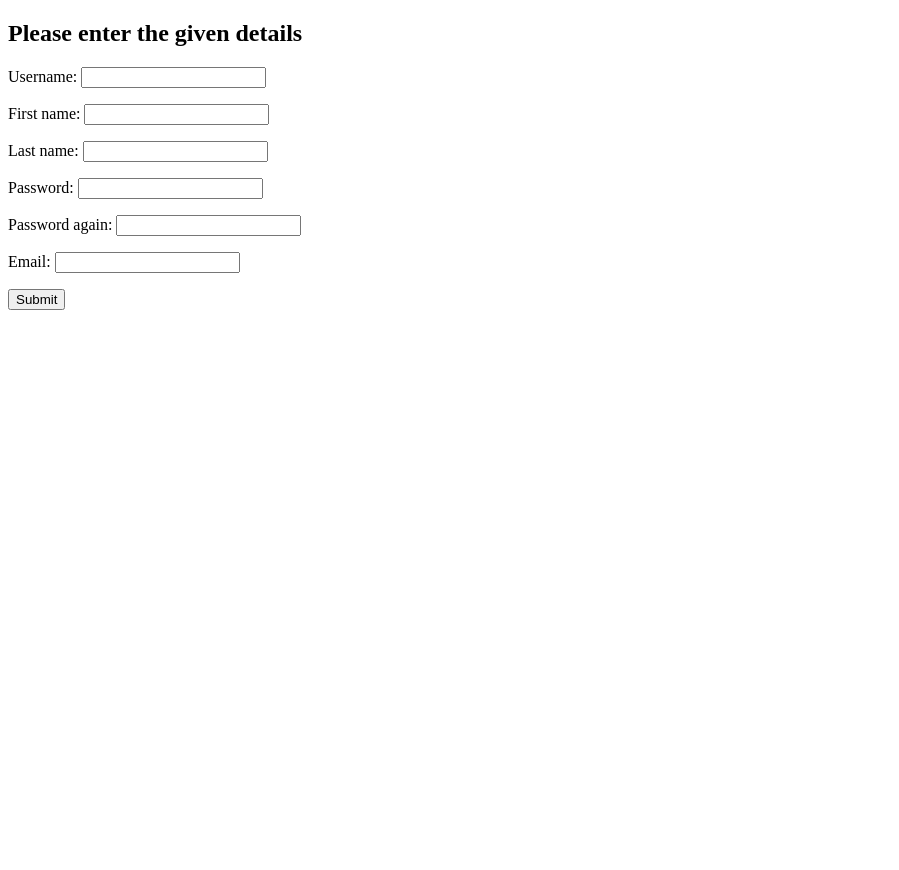
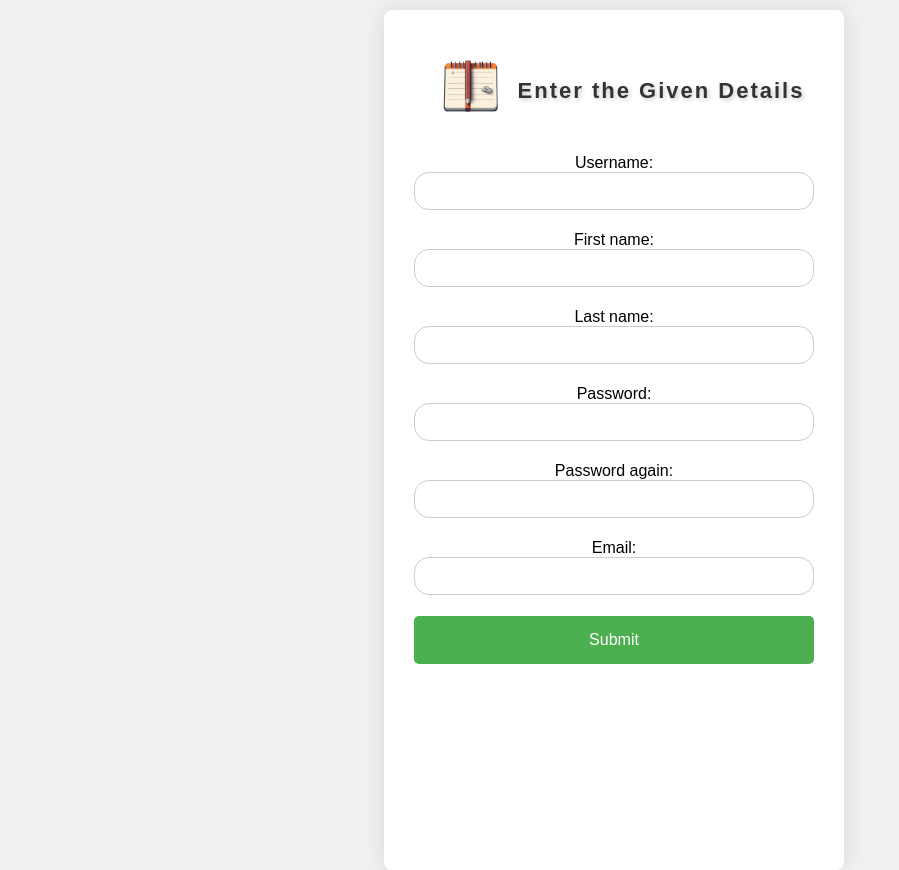
Before and after one commit to saqlain0035/Jot-It-Down, a PHP site: page /newUser.php in a window 1280 px wide. Shown: the whole page, without its empty margins (0-899 px from the left). Before the commit the page ends 310 px from the top, so only its background shows below. Run offline with PHP 8.4, Linux system fonts and the light colour scheme.

```diff
--- a/login.php
+++ b/index.php
@@ -18,13 +18,13 @@ if(isset($_POST['un']) && isset($_POST['ps'])){
             else{
                 $_SESSION['error']="Wrong Password...";
                 $_SESSION['unfield']=$_POST['un'];
-                header('Location: login.php');
+                header('Location: index.php');
                 return;
             }
         }
     }
     $_SESSION['error']="Wrong Username...";
-    header('Location: login.php');
+    header('Location: index.php');
     return;
 }
 ?>
--- a/logout.php
+++ b/logout.php
@@ -2,6 +2,6 @@
 session_start();
 unset($_SESSION['username']);
 $_SESSION['success']="Logged out sucessfully...";
-header('Location: login.php');
+header('Location: index.php');
 return;
 ?>
--- a/newUser.php
+++ b/newUser.php
@@ -23,9 +23,96 @@ if(isset($_POST['un']) && isset($_POST['fn']) && isset($_POST['ps1']) && isset($
     <meta charset="UTF-8">
     <meta name="viewport" content="width=device-width, initial-scale=1.0">
     <title>New User</title>
+    <style>
+        body {
+            font-family: Arial, sans-serif;
+            background-color: #f0f0f0;
+            margin-top: 10px;
+            padding: 0;
+            margin-left: 30%;
+            justify-content: center;
+            align-items: center;
+            height: 100vh;
+        }
+
+        .container {
+            background-color: #fff;
+            border-radius: 8px;
+            box-shadow: 0 0 20px rgba(0, 0, 0, 0.1);
+            padding: 30px;
+            max-width: 400px;
+            width: 90%;
+            text-align: center;
+            height: 100vh;
+            margin-top: 10px;
+        }
+
+        h2 {
+            color: #333;
+            font-size: 20px;
+            margin-bottom: 10px;
+        }
+
+        input[type="text"],
+        input[type="password"],
+        input[type="email"] {
+            width: 100%;
+            padding: 10px;
+            border-radius: 15px;
+            border: 1px solid #ccc;
+            font-size: 14px;
+            font-family: 'Times New Roman', Times, serif;
+            margin-bottom: 5px;
+            box-sizing: border-box;
+        }
+
+        input[type="submit"] {
+            background-color: #4caf50;
+            color: #fff;
+            border: none;
+            padding: 15px;
+            border-radius: 5px;
+            cursor: pointer;
+            font-size: 16px;
+            width: 100%;
+            transition: background-color 0.3s ease;
+        }
+
+        input[type="submit"]:hover {
+            background-color: #45a049;
+        }
+
+        .error-message {
+            color: red;
+            margin-top: 10px;
+            text-align: left;
+        }
+        .login-header {
+    text-align: center;
+    margin-bottom: 0;
+    display: inline-flex;
+}
+
+.login-header img {
+    width: 90px;
+    border-radius: 50%;
+    border: 2px solid #fff;
+}
+
+.login-header h2 {
+    margin-top: 10%;
+    font-size: 22px;
+    letter-spacing: 2px;
+    text-shadow: 2px 2px 4px rgba(0, 0, 0, 0.2);
+}
+    </style>
 </head>
 <body>
-    <h2>Please enter the given details</h2>
+    <div class="container">
+    <div class="login-header">
+            <img src="logo1-removebg-preview.png" alt="Logo" width="90px">
+            <h2>Enter the Given Details</h2>
+        </div>
     <?php
     if(isset($_SESSION['error'])){
         echo '<p style="color:red";>'.$_SESSION['error'].'</p>';
@@ -41,5 +128,6 @@ if(isset($_POST['un']) && isset($_POST['fn']) && isset($_POST['ps1']) && isset($
         <p>Email: <input type="email" name="em"></p>
         <p><input type="submit"></p>
     </form>
+    </div>
 </body>
 </html>
```
